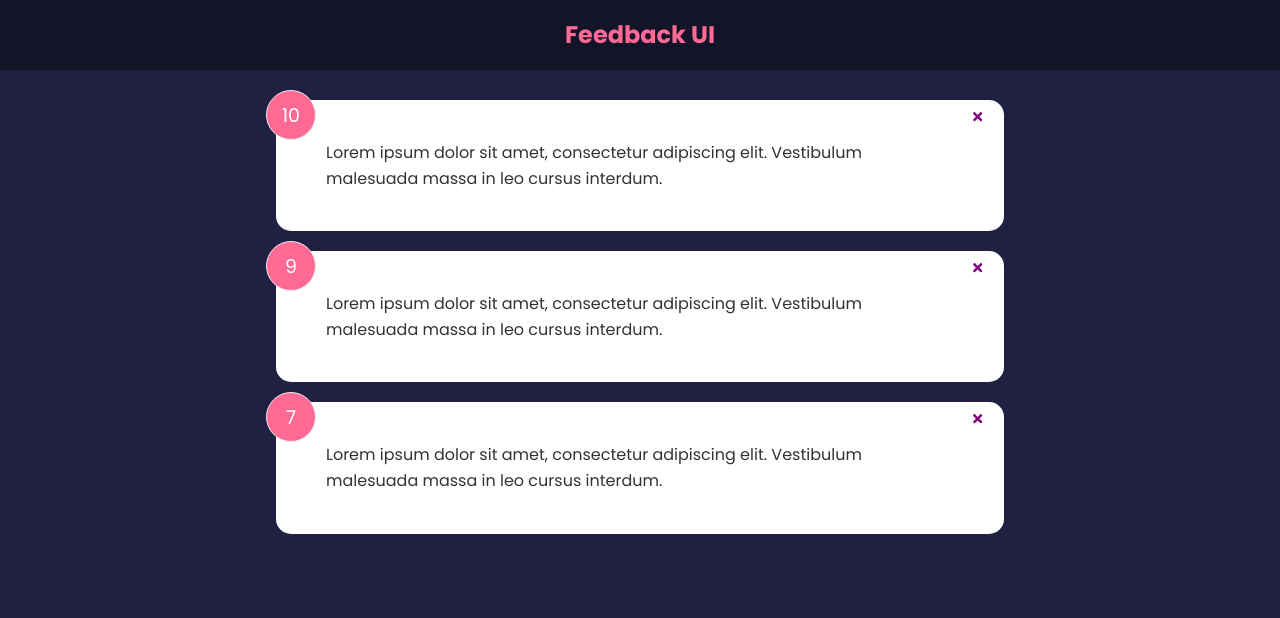
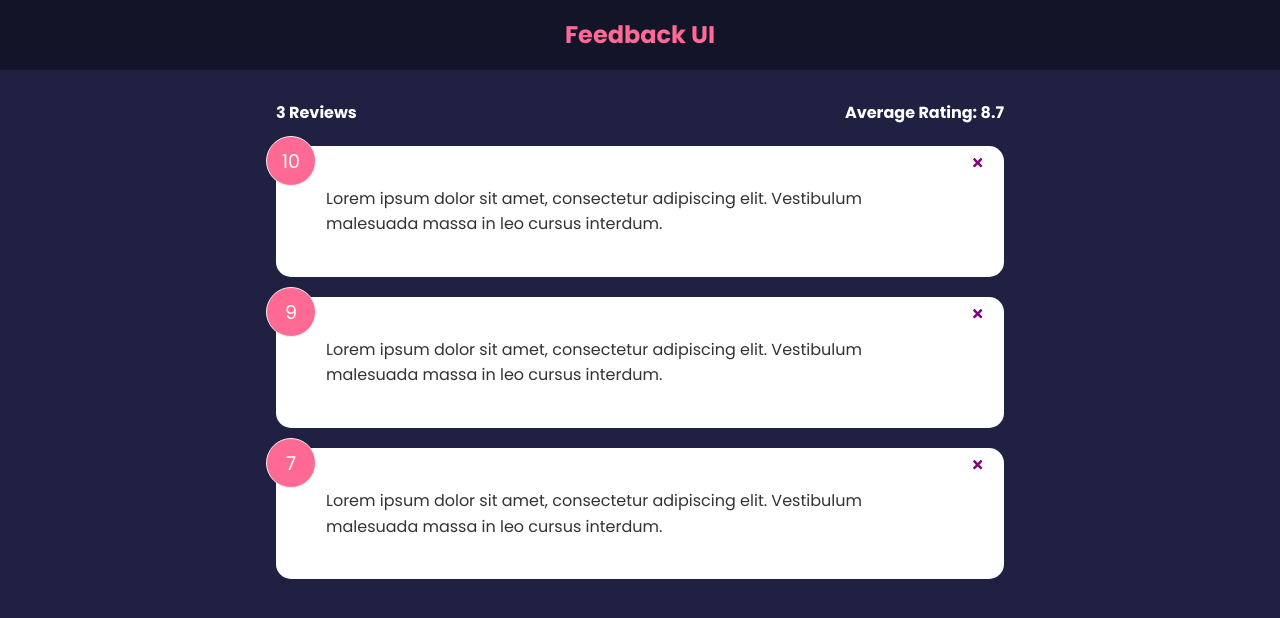
Before and after one commit to scdouble/react-feedback-app, a React (Create React App) app: page / in a window 1280 px wide. Shown: the top 618 px of the page. Built offline with nearby package versions, Linux system fonts and the light colour scheme.

Commit message:
FeedbackStats Component & Reactivity

```diff
--- a/src/App.js
+++ b/src/App.js
@@ -2,6 +2,7 @@
 import Header from "./components/Header";
 import FeedbackList from "./components/FeedbackList";
 import FeedbackData from "./data/FeedbackData";
+import FeedbackStats from "./components/FeedbackStats";
 
 function App() {
     const [feedback, setFeedback] = useState(FeedbackData);
@@ -17,6 +18,7 @@
         <>
             <Header />
             <div className="container">
+                <FeedbackStats feedback={feedback}/>
                 <FeedbackList
                     feedback={feedback}
                     handleDelete={deleteFeedback}
--- /dev/null
+++ b/src/components/FeedbackStats.jsx
@@ -0,0 +1,25 @@
+import React from 'react'
+import PropTypes from 'prop-types'
+
+function FeedbackStats({ feedback }) {
+    let average = feedback.reduce((acc, cur) => {
+        return acc + cur.rating
+    }, 0) / feedback.length
+
+    // 小数点以下１位まで表示する
+    // 小数点が以下が0なら表示しない
+    average = average.toFixed(1).replace(/[.,]0$/,'')
+
+    return (
+        <div className='feedback-stats'>
+            <h4>{feedback.length} Reviews</h4>
+            <h4>Average Rating: {isNaN(average) ? 0 : average}</h4>
+        </div>
+    )
+}
+
+FeedbackStats.propTypes= {
+    feedback: PropTypes.array.isRequired
+}
+
+export default FeedbackStats
```
